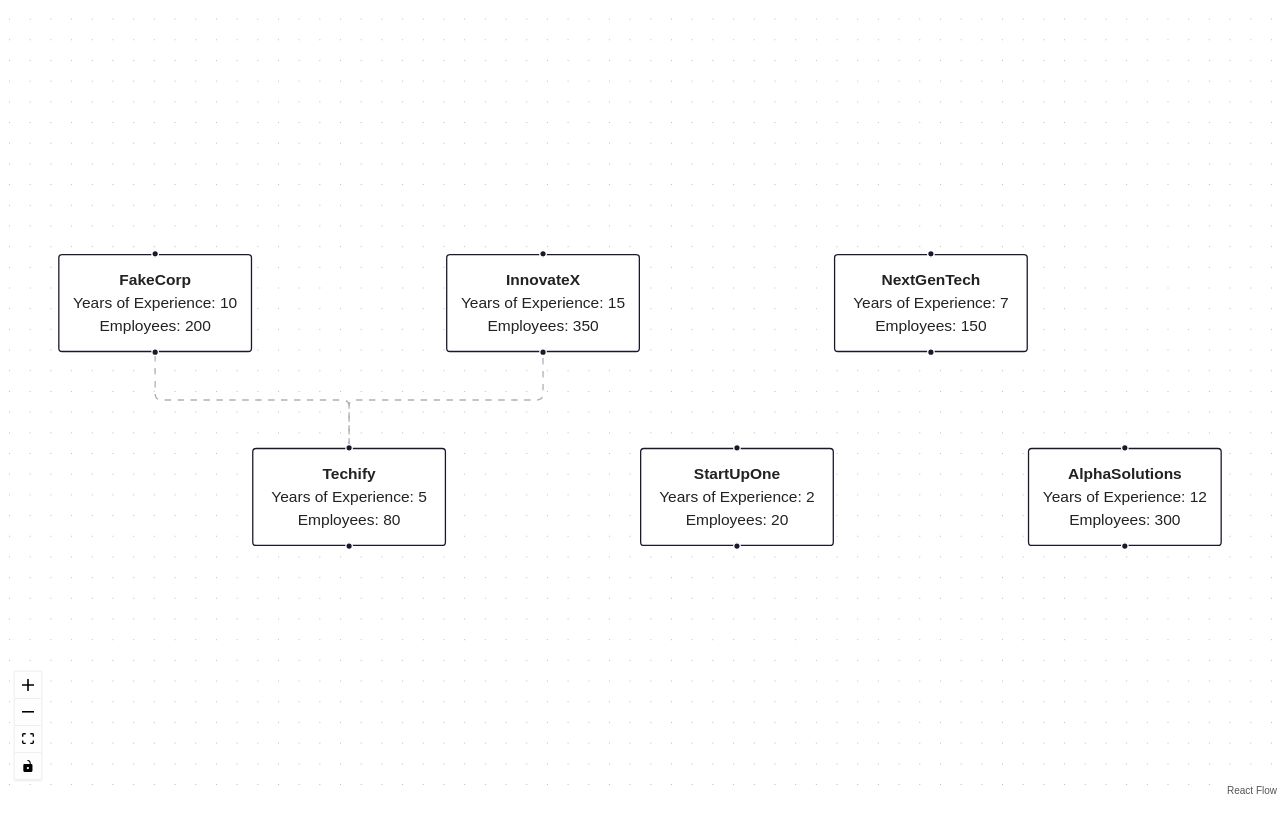
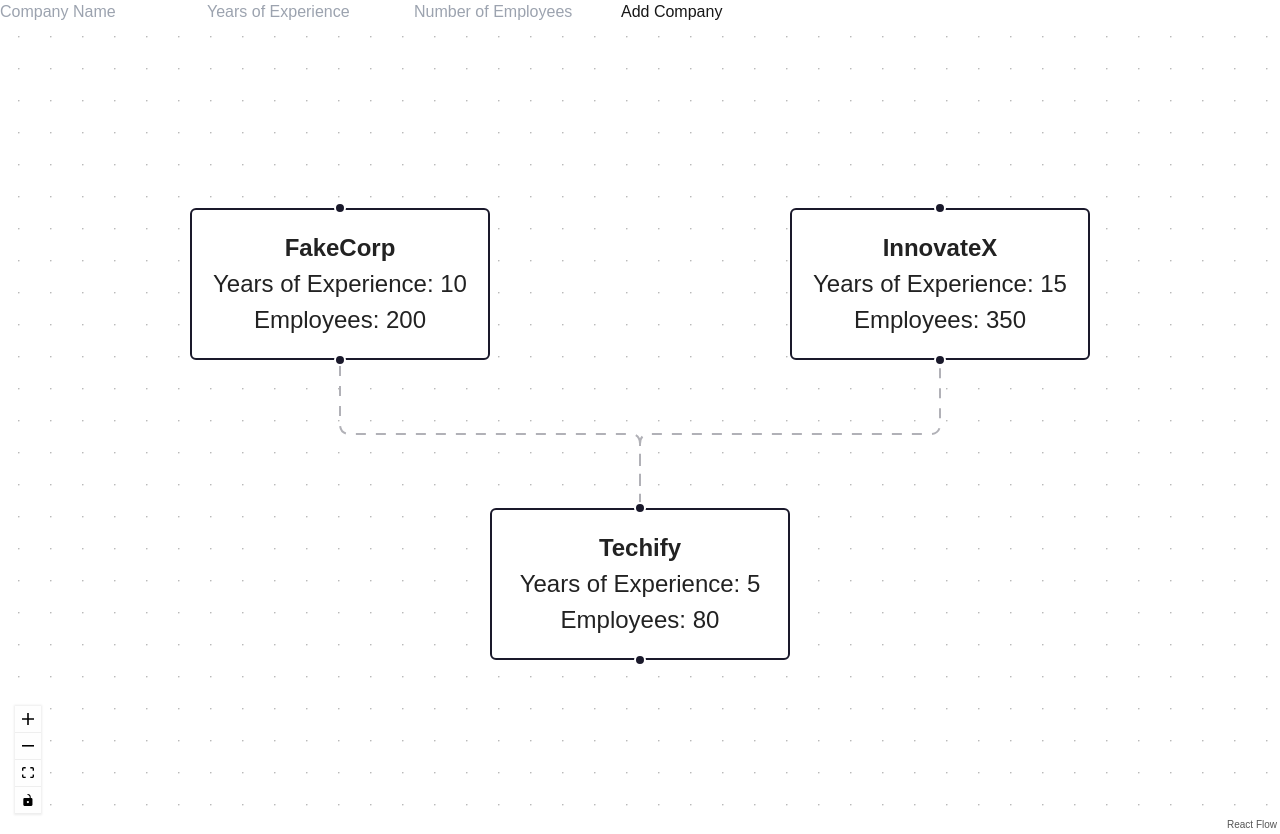
Before and after one commit to developerMohammadi/diagram, a Next.js app: page / in a window 1280 px wide. Before the commit the page ends 800 px from the top, so only its background shows below. Built offline with nearby package versions, Linux system fonts and the light colour scheme.

Commit message:
Feature : Add the card

```diff
--- a/app/page.tsx
+++ b/app/page.tsx
@@ -11,18 +11,19 @@ import ReactFlow, {
     useNodesState,
 } from 'react-flow-renderer';
 
-// داده‌های فیک شرکت‌ها
-const companyData = [
+const initialCompanyData = [
     { name: 'FakeCorp', years: 10, employees: 200 },
     { name: 'Techify', years: 5, employees: 80 },
     { name: 'InnovateX', years: 15, employees: 350 },
-    { name: 'StartUpOne', years: 2, employees: 20 },
-    { name: 'NextGenTech', years: 7, employees: 150 },
-    { name: 'AlphaSolutions', years: 12, employees: 300 },
 ];
 
-// ساخت نودها با استفاده از اطلاعات شرکت‌ها
-const initialNodes: Node[] = companyData.map((company, index) => ({
+const initialEdges: Edge[] = [
+    { id: 'e1-2', source: '1', target: '2', type: 'smoothstep', style: { strokeDasharray: '5,5' } },
+    { id: 'e2-3', source: '2', target: '3', type: 'smoothstep', style: { strokeDasharray: '5,5' } },
+];
+
+export default function Home() {
+    const [nodes, setNodes, onNodesChange] = useNodesState(initialCompanyData.map((company, index) => ({
         id: (index + 1).toString(),
         type: 'default',
         data: {
@@ -34,26 +35,69 @@ const initialNodes: Node[] = companyData.map((company, index) => ({
                 </div>
             ),
         },
-    position: { x: 150 * (index + 1), y: 150 * (index % 2 === 0 ? 1 : 2) }, // موقعیت کارت‌ها در صفحه
-}));
+        position: { x: 150 * (index + 1), y: 150 * (index % 2 === 0 ? 1 : 2) },
+    })));
 
-// ساخت لبه‌ها برای اتصال سه نود
-const initialEdges: Edge[] = [
-    { id: 'e1-2', source: '1', target: '2', type: 'smoothstep', animated: true },
-    { id: 'e2-3', source: '2', target: '3', type: 'smoothstep', animated: true },
-];
-
-export default function Diagram() {
-    const [nodes, setNodes, onNodesChange] = useNodesState(initialNodes);
     const [edges, setEdges, onEdgesChange] = useEdgesState(initialEdges);
 
+
+    const [name, setName] = useState('');
+    const [years, setYears] = useState('');
+    const [employees, setEmployees] = useState('');
+
     const onConnect = useCallback(
-        (params: Edge | Connection) => setEdges((eds) => addEdge(params, eds)),
+        (params: Edge | Connection) => setEdges((eds) => addEdge({ ...params, type: 'smoothstep', style: { strokeDasharray: '5,5' } }, eds)),
         [setEdges]
     );
 
+    const addNode = () => {
+        if (name && years && employees) {
+            const newNode: Node = {
+                id: (nodes.length + 1).toString(),
+                type: 'default',
+                data: {
+                    label: (
+                        <div>
+                            <strong>{name}</strong>
+                            <div>Years of Experience: {years}</div>
+                            <div>Employees: {employees}</div>
+                        </div>
+                    ),
+                },
+                position: { x: 150 * (nodes.length + 1), y: 150 },
+            };
+
+            setNodes((nds) => nds.concat(newNode));
+            setName('');
+            setYears('');
+            setEmployees('');
+        }
+    };
+
     return (
         <div style={{ height: '100vh' }}>
+            <div style={{ marginBottom: '10px' }}>
+                <input
+                    type="text"
+                    placeholder="Company Name"
+                    value={name}
+                    onChange={(e) => setName(e.target.value)}
+                />
+                <input
+                    type="number"
+                    placeholder="Years of Experience"
+                    value={years}
+                    onChange={(e) => setYears(e.target.value)}
+                />
+                <input
+                    type="number"
+                    placeholder="Number of Employees"
+                    value={employees}
+                    onChange={(e) => setEmployees(e.target.value)}
+                />
+                <button onClick={addNode}>Add Company</button>
+            </div>
+
             <ReactFlow
                 nodes={nodes}
                 edges={edges}
```
Lines whose indentation alone changed are shown as unchanged.
